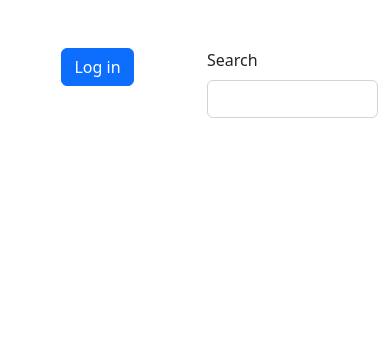
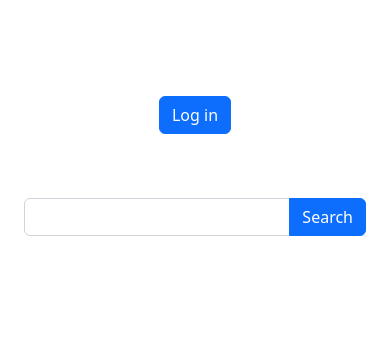
Before and after one commit to archatas/experiment_with_htmx, a Django app: page / in a window 390 px wide. Shown: the top 347 px of the page. Run offline with Django 4.2, Linux system fonts and the light colour scheme; some libraries are stand-ins or nearby versions.

Commit message:
🎨 Nicer styling.

```diff
--- a/experiment_with_htmx/templates/base.html
+++ b/experiment_with_htmx/templates/base.html
@@ -9,8 +9,8 @@
     <link href="https://cdn.jsdelivr.net/npm/bootstrap@5.2.2/dist/css/bootstrap.min.css" rel="stylesheet" integrity="sha384-Zenh87qX5JnK2Jl0vWa8Ck2rdkQ2Bzep5IDxbcnCeuOxjzrPF/et3URy9Bv1WTRi" crossorigin="anonymous">
     <link href="{% static 'css/style.css' %}" rel="stylesheet" />
   </head>
-  <body data-hx-headers='{"X-CSRFToken": "{{ csrf_token }}"}'>
-    <main id="main" class="container my-5">
+  <body data-GGGhx-headers='{"X-CSRFToken": "{{ csrf_token }}"}'>
+    <main id="main">
         {% block content %}{% endblock %}
     </main>
     <script src="https://unpkg.com/htmx.org@1.8.2" integrity="sha384-+8ISc/waZcRdXCLxVgbsLzay31nCdyZXQxnsUy++HJzJliTzxKWr0m1cIEMyUzQu" crossorigin="anonymous"></script>
--- a/experiment_with_htmx/templates/dashboard.html
+++ b/experiment_with_htmx/templates/dashboard.html
@@ -1,10 +1,16 @@
 {% extends "base.html" %}
 
 {% block content %}
+    <div class="container col-xxl-8 px-4 py-5">
+        <div class="row flex-md-row align-items-center g-5 py-5">
+            <div class="col-md-12">
                 <p class="text-center">
                     Hello and welcome back, {{ request.user.get_full_name|default:request.user.username }}!
                 </p>
                 <p class="text-center">
                     <a href="{% url 'logout' %}" class="btn btn-primary">Log out</a>
                 </p>
+            </div>
+        </div>
+    </div>
 {% endblock %}
--- a/experiment_with_htmx/templates/home.html
+++ b/experiment_with_htmx/templates/home.html
@@ -2,8 +2,9 @@
 {% load crispy_forms_tags %}
 
 {% block content %}
-    <div class="row">
-        <div class="col">
+    <div class="container col-xxl-8 px-4 py-5">
+        <div class="row flex-md-row align-items-center g-5 py-5">
+            <div class="offset-md-2 col-md-4">
                 <p class="text-center">
                     <button
                         data-hx-get="{% url 'login' %}"
@@ -14,8 +15,9 @@
                     >Log in</button>
                 </p>
             </div>
-        <div class="col">
+            <div class="col-md-4">
                 {% crispy form %}
             </div>
         </div>
+    </div>
 {% endblock %}
--- a/home/forms.py
+++ b/home/forms.py
@@ -1,8 +1,10 @@
 from django import forms
 from django.contrib.auth.forms import AuthenticationForm
 from crispy_forms.helper import FormHelper
-from crispy_forms.layout import Layout
+from crispy_forms.bootstrap import FieldWithButtons
+from crispy_forms.layout import Layout, Submit
 from crispy_bootstrap5 import bootstrap5
+
 
 class SearchForm(forms.Form):
     q = forms.CharField(label="Search", required=False)
@@ -11,20 +13,25 @@ class SearchForm(forms.Form):
         js = [
             "js/search.js",
         ]
+
     def __init__(self, *args, **kwargs):
         super().__init__(*args, **kwargs)
+
+        self.fields["q"].label = ""
 
         self.helper = FormHelper()
         self.helper.form_tag = True
         self.helper.form_method = "GET"
         self.helper.include_media = False
         self.helper.layout = Layout(
-            bootstrap5.Field("q", type="search"),
+            FieldWithButtons(
+                bootstrap5.Field("q", type="search"),
+                Submit("search", "Search"),
+            )
         )
 
 
 class LoginForm(AuthenticationForm):
-
     class Media:
         js = [
             "js/login.js",
@@ -37,6 +44,6 @@ class LoginForm(AuthenticationForm):
         self.helper.form_tag = False
         self.helper.include_media = False
         self.helper.layout = Layout(
-            bootstrap5.Field("username", autocomplete="username"),
-            bootstrap5.Field("password", autocomplete="current-password"),
+            bootstrap5.FloatingField("username", autocomplete="username"),
+            bootstrap5.FloatingField("password", autocomplete="current-password"),
         )
```
Lines whose indentation alone changed are shown as unchanged.
